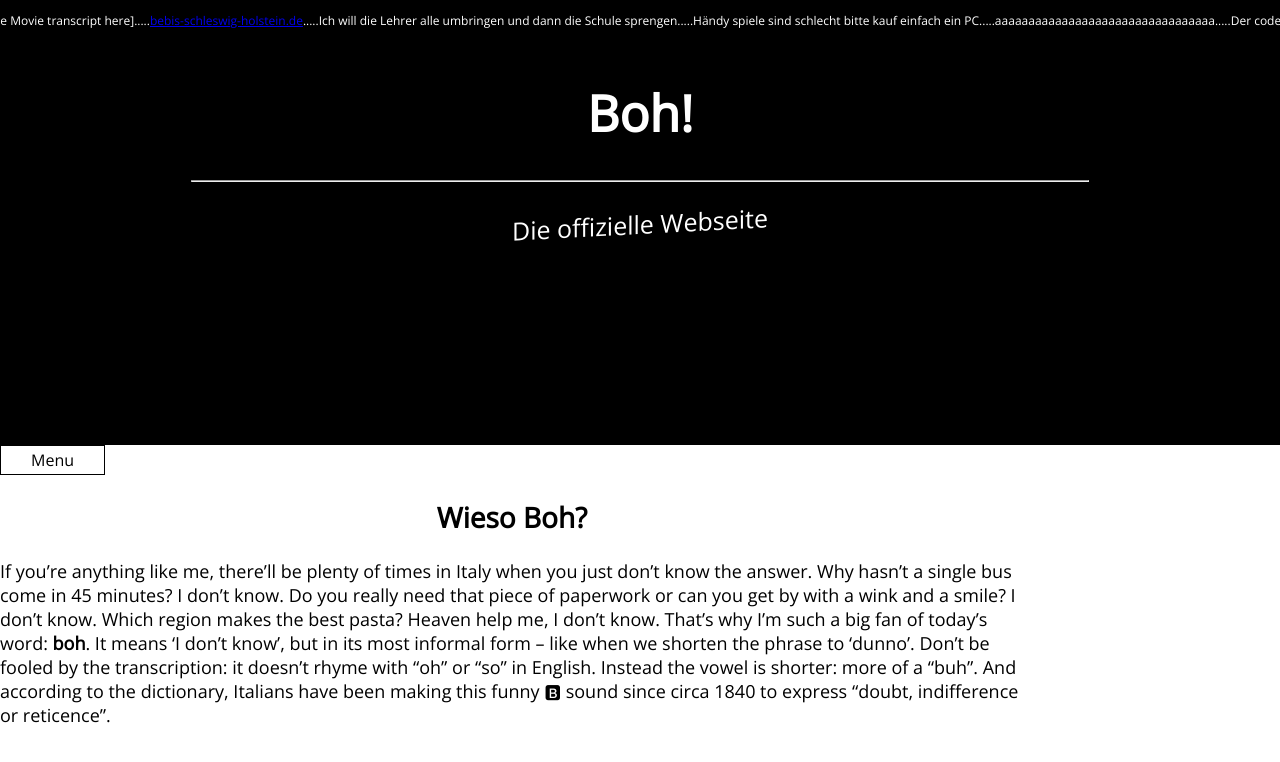
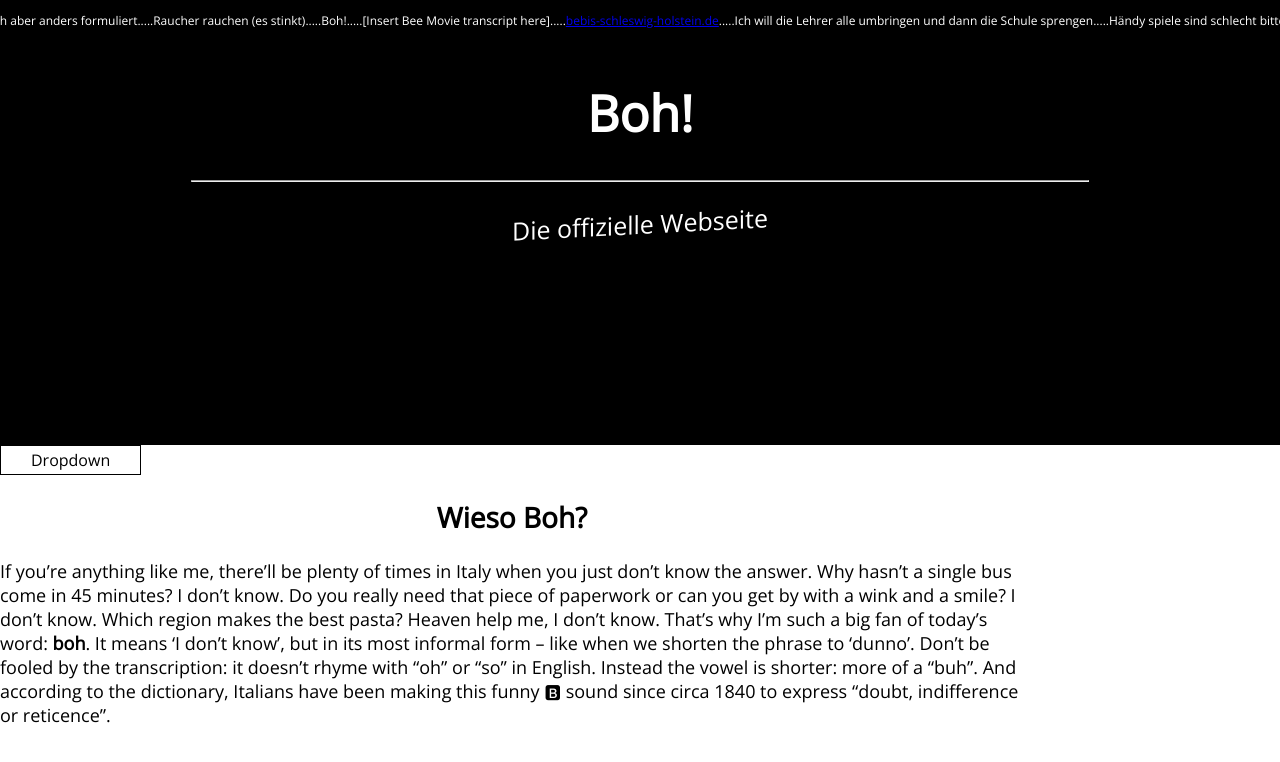
Before and after one commit to cbt-inspector/bohde, a Nuxt app: page / in a window 1280 px wide. Shown: the top 762 px of the page. Built offline with nearby package versions, Linux system fonts and the light colour scheme.

Commit message:
epic link game

```diff
--- a/pages/index.vue
+++ b/pages/index.vue
@@ -3,10 +3,10 @@
   <div class="wrapper">
   <div class="sidescroll">
     <p>
-      Der code funktioniert nicht.....<i>"Cornelius Caesar"</i>-Zitat Adrian.....Ich(die webseite) begehe suizid.....Das hätte ich aber anders formuliert.....Raucher rauchen (es stinkt).....Boh!.....[Insert Bee Movie transcript here].....<a href="https://www.bebis-schleswig-holstein.de/">bebis-schleswig-holstein.de</a>.....Ich will die Lehrer alle umbringen und dann die Schule sprengen.....Händy spiele sind schlecht bitte kauf einfach ein PC.....aaaaaaaaaaaaaaaaaaaaaaaaaaaaaaaaa.....
+      Der code funktioniert nicht.....<i>"Cornelius Caesar"</i>-Zitat Adrian.....Ich(die webseite) begehe suizid.....Press<a>F</a>to pray to Putin.....Das hätte ich aber anders formuliert.....Raucher rauchen (es stinkt).....Boh!.....[Insert Bee Movie transcript here].....<a href="https://www.bebis-schleswig-holstein.de/">bebis-schleswig-holstein.de</a>.....Ich will die Lehrer alle umbringen und dann die Schule sprengen.....Händy spiele sind schlecht bitte kauf einfach ein PC.....aaaaaaaaaaaaaaaaaaaaaaaaaaaaaaaaa.....
     </p>
     <p>
-      Der code funktioniert nicht.....<i>"Cornelius Caesar"</i>-Zitat Adrian.....Ich(die webseite) begehe suizid.....Das hätte ich aber anders formuliert.....Raucher rauchen (es stinkt).....Boh!.....[Insert Bee Movie transcript here].....<a href="https://www.bebis-schleswig-holstein.de/">bebis-schleswig-holstein.de</a>.....Ich will die Lehrer alle umbringen und dann die Schule sprengen.....Händy spiele sind schlecht bitte kauf einfach ein PC.....aaaaaaaaaaaaaaaaaaaaaaaaaaaaaaaaa.....
+      Der code funktioniert nicht.....<i>"Cornelius Caesar"</i>-Zitat Adrian.....Ich(die webseite) begehe suizid.....Press<a>F</a>to pray to Putin.....Das hätte ich aber anders formuliert.....Raucher rauchen (es stinkt).....Boh!.....[Insert Bee Movie transcript here].....<a href="https://www.bebis-schleswig-holstein.de/">bebis-schleswig-holstein.de</a>.....Ich will die Lehrer alle umbringen und dann die Schule sprengen.....Händy spiele sind schlecht bitte kauf einfach ein PC.....aaaaaaaaaaaaaaaaaaaaaaaaaaaaaaaaa.....
     </p>
   </div>
 </div>
@@ -21,9 +21,14 @@
   </p>
 </div>
 <div class=whitebckg>
-<div>
-  <button class="menu">Menu</button>
-</div>
+  <div class="dropdown">
+    <button class="menu">Dropdown</button>
+    <div class="dropdown-content">
+      <a href="/">Homepage</a>
+      <a href="/imagine-clicking-a-link-just-to-end-up-at-a-404-cringe">404</a>
+      <a href="http://www.ismycomputeron.com/">Suprise</a>
+    </div>
+  </div>
 <div class=textbdy>
   <h2>Wieso Boh?</h2>
   <p>
@@ -50,6 +55,10 @@ h1 {
 p {
   font-family: 'Open Sans', sans-serif;
   font-size: 25px;
+}
+
+a {
+  font-family: 'Open Sans', sans-serif;
 }
 
 .invertedbox {
@@ -80,6 +89,7 @@ body {
   background: white;
   height: 1500px;
   width: 80%;
+  align-items: center;
 }
 .textbdy h2 {
   text-align: center;
@@ -106,7 +116,7 @@ body {
   white-space: nowrap;
   overflow: hidden;
   display: inline-block;
-  animation: sidescroll 11s linear infinite;
+  animation: sidescroll 16s linear infinite;
 }
 
 .sidescroll p {
@@ -128,11 +138,47 @@ body {
   font-family: 'Open Sans', sans-serif;
 }
 
-.menu:hover {
-  background-color: black;
+.dropdown {
+  position: relative;
+  display: inline-block;
+}
+
+.dropdown-content {
+  display: none;
+  position: absolute;
+  background-color: white;
+  text-align: center;
+  min-width: 100%;
+  box-shadow: 0px 8px 16px 0px rgba(0, 0, 0, 0.2);
+  z-index: 1;
+}
+
+.dropdown-content a {
+  color: black;
+  background: white;
+  padding: 12px 16px;
+  text-decoration: none;
+  display: block;
+}
+
+.dropdown-content a:hover {
+  background: black;
   color: white;
 }
 
+.dropdown:hover .dropdown-content {
+  display: block;
+  background: black;
+}
+
+.dropdown:hover .dropbtn {
+  background: black;
+}
+
+.menu:hover {
+  background: black;
+  color: white;
+}
 
 @keyframes sidescroll {
   0% {
```
